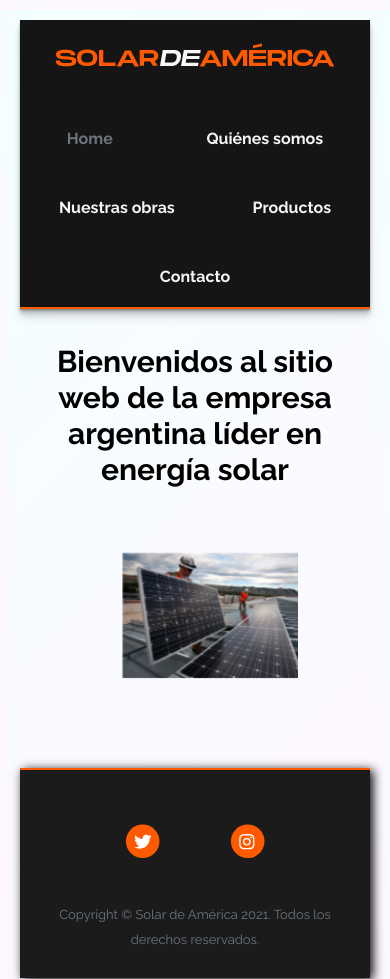
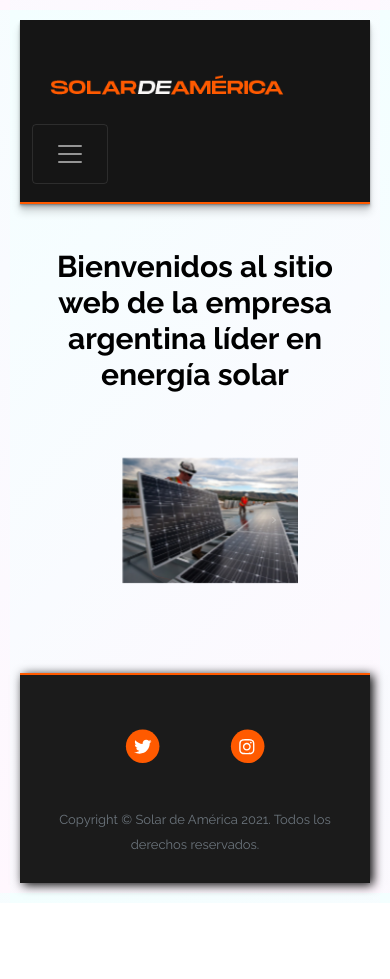
Before and after one commit to rivmar95/solardeamerica, a website: page index.html in a window 390 px wide. Shown: the top 979 px of the page. After the commit the page ends 903 px from the top, so only its background shows below. Drawn offline with nearby package versions, Linux system fonts and the light colour scheme.

Commit message:
nuevo menu responsive

```diff
--- a/assets/scss/estilos.scss
+++ b/assets/scss/estilos.scss
@@ -33,29 +33,26 @@ body{
     margin: 0 auto;
 }
 
-
-    .nav{
-        background: #151515;
+.navbar {
+    background-color: $gridcolor;
     box-shadow: $sombra;
     border-bottom: $borde;
-       justify-content: space-around;
     font-size: 16px;
-        font-weight: 700;
 }
 
-        .nav a {
-        padding-top: 1rem;
-
-        }
-
-        .nav-link {
+.navbar-dark .navbar-nav .nav-link {
     color: $fontcolor;
 }
 
-        .nav-link:hover {
+.navbar-dark .navbar-nav .nav-link:hover{
 color: rgb(255,90,0);
 transition: ease-out 0.5s;
 }
+
+        .logo {
+            max-width: 1000px;
+        }
+
 
         h4 {
             color: black;
@@ -198,6 +195,12 @@ color: black;
 
 @media (max-width: 576px) {
 
+.logo {
+    width: 250px;
+    height: 50px;
+}
+
+
 h4{
     font-size: 30px;
 }
--- a/index.html
+++ b/index.html
@@ -14,14 +14,21 @@
     <link rel="stylesheet" href="assets/css/estilos.css">
     </head>
 <body>
-    <nav class="nav">
-        <img src="img/solarlogo.png" alt="">
-        <a class="nav-link disabled" href="index.html">Home</a>
-        <a class="nav-link" href="quienesomos.html">Quiénes somos</a>
-        <a class="nav-link" href="nuestrasobras.html">Nuestras obras</a>
-        <a class="nav-link" href="productos.html">Productos</a>
-        <a class="nav-link" href="contacto.html">Contacto</a>
-        </nav>
+  <nav class="navbar navbar-expand-lg navbar-dark">
+    <div class="container px-lg-5">
+        <img src="img/solarlogo.png" alt="" class="logo">
+        <button class="navbar-toggler" type="button" data-bs-toggle="collapse" data-bs-target="#navbarSupportedContent" aria-controls="navbarSupportedContent" aria-expanded="false" aria-label="Toggle navigation"><span class="navbar-toggler-icon"></span></button>
+        <div class="collapse navbar-collapse" id="navbarSupportedContent">
+            <ul class="navbar-nav ms-auto mb-2 mb-lg-0">
+                <li class="nav-item"><a class="nav-link disabled" href="index.html">Home</a></li>
+                <li class="nav-item"><a class="nav-link" href="quienesomos.html">Quiénes somos</a></li>
+                <li class="nav-item"><a class="nav-link" href="nuestrasobras.html">Nuestras obras</a></li>
+                <li class="nav-item"><a class="nav-link" href="productos.html">Productos</a></li>
+                <li class="nav-item"><a class="nav-link" href="contacto.html">Contacto</a></li>
+            </ul>
+        </div>
+    </div>
+</nav>
         <br>
         <section>
             <h4>Bienvenidos al sitio web de la empresa argentina líder en energía solar</h4>
```
Also changed, not shown: contacto.html (+15 -8 lines), nuestrasobras.html (+15 -8 lines), productos.html (+15 -8 lines), quienesomos.html (+15 -8 lines), assets/css/estilos.css. Lines whose indentation alone changed are shown as unchanged.
